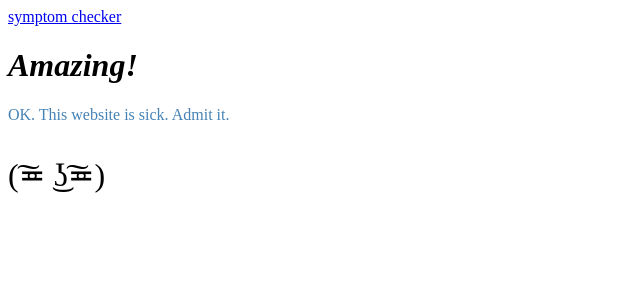
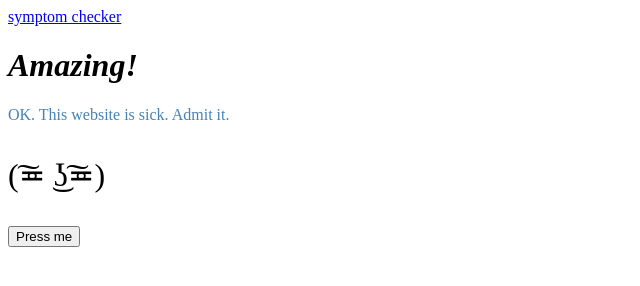
Before and after one commit to Ilikecheese653/Amazing, a plain HTML site: page index.html in a window 1280 px wide. Shown: the whole page, without its empty margins (0-640 px from the left). Drawn offline with Linux system fonts and the light colour scheme.

Commit message:
Add files via upload

```diff
--- a/index.html
+++ b/index.html
@@ -1,11 +1,18 @@
 <!DOCTYPE html>
 <html lang="en">
-<head>                                                                    <a href='https://www.symptoma.it/'>symptom checker</a> <script type='text/javascript' src='https://www.freevisitorcounters.com/auth.php?id=ee255792fc2838ec53b4b31fc8f5647fe73092d2'></script>
+<head><a href=              'https://www.symptoma.it/'>symptom checker</a> <script type='text/javascript' src='https://www.freevisitorcounters.com/auth.php?id=ee255792fc2838ec53b4b31fc8f5647fe73092d2'></script>
     <script type="text/javascript" src="https://www.freevisitorcounters.com/en/home/counter/985893/t/10"></script>
     <meta charset="UTF-8">
     <meta http-equiv="X-UA-Compatible" content="IE=edge">
     <meta name="viewport" content="width=device-width, initial-scale=10.0">
-    <title>Document</title>
+
+
+
+
+
+
+
+    <title> Super website </title>
 </head>
 <body><h1 style="font-style: italic;">Amazing!</h1>
    <p style="color:steelblue"></fontsize=100000> OK.
@@ -13,5 +20,8 @@
     Admit it.  </p>
     <p style="font-size:xx-large;">(͠≖ ͜ʖ͠≖)</p>
 
+
+    <button>Press me</button>
+
 </body>
 </html>
```
